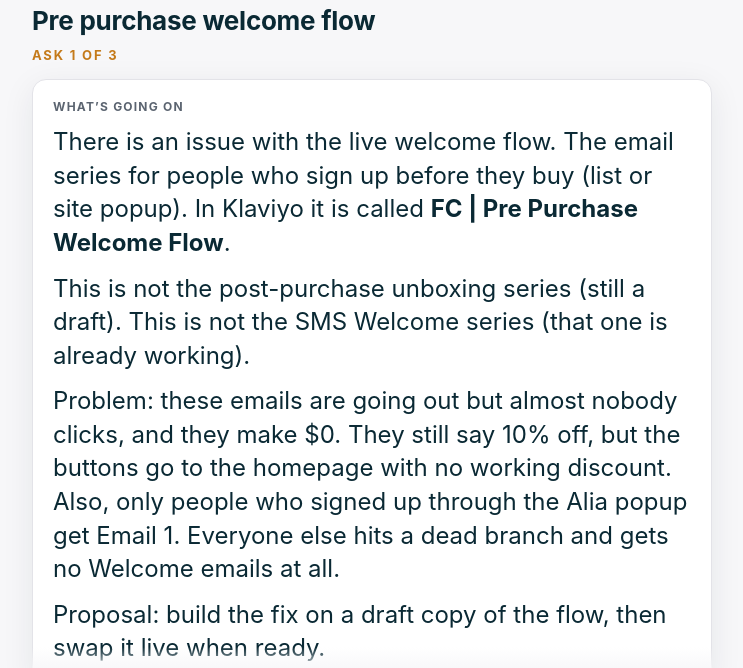
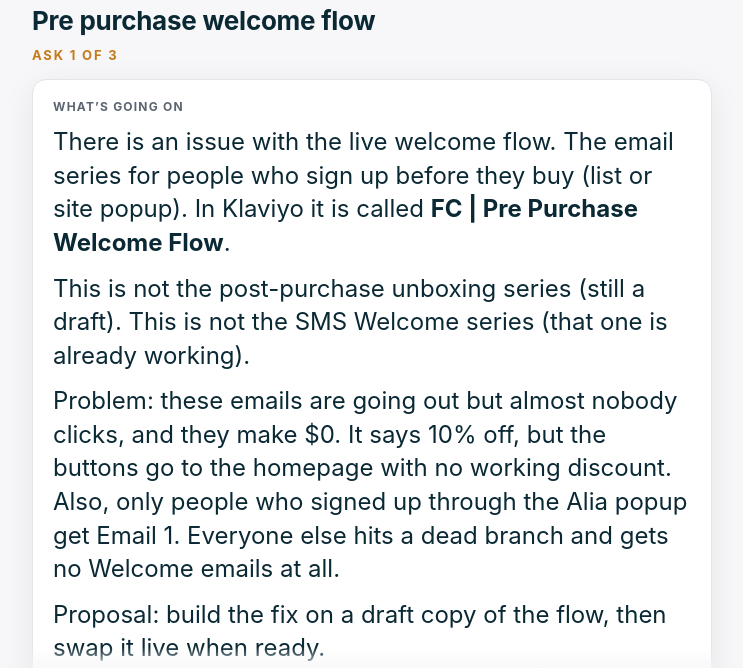
Before and after one commit to AutoTasksAI/vb-cass-klaviyo-decisions, a plain HTML site: page index.html in a window 1280 px wide. Shown: the part 68-736 px from the top of the page, without its empty margins (268-1011 px from the left). Drawn offline with Linux system fonts and the light colour scheme.

Commit message:
Ask 1: It says 10% off (not They still say)

```diff
--- a/index.html
+++ b/index.html
@@ -289,7 +289,7 @@
           <div class="label">What’s going on</div>
           <p>There is an issue with the live welcome flow. The email series for people who sign up before they buy (list or site popup). In Klaviyo it is called <strong>FC | Pre Purchase Welcome Flow</strong>.</p>
           <p>This is not the post-purchase unboxing series (still a draft). This is not the SMS Welcome series (that one is already working).</p>
-          <p>Problem: these emails are going out but almost nobody clicks, and they make $0. They still say 10% off, but the buttons go to the homepage with no working discount. Also, only people who signed up through the Alia popup get Email 1. Everyone else hits a dead branch and gets no Welcome emails at all.</p>
+          <p>Problem: these emails are going out but almost nobody clicks, and they make $0. It says 10% off, but the buttons go to the homepage with no working discount. Also, only people who signed up through the Alia popup get Email 1. Everyone else hits a dead branch and gets no Welcome emails at all.</p>
           <p>Proposal: build the fix on a draft copy of the flow, then swap it live when ready.</p>
         </div>
         <h2 id="a-h">OK to build the fix on a draft copy, then swap it live when ready?</h2>
```
